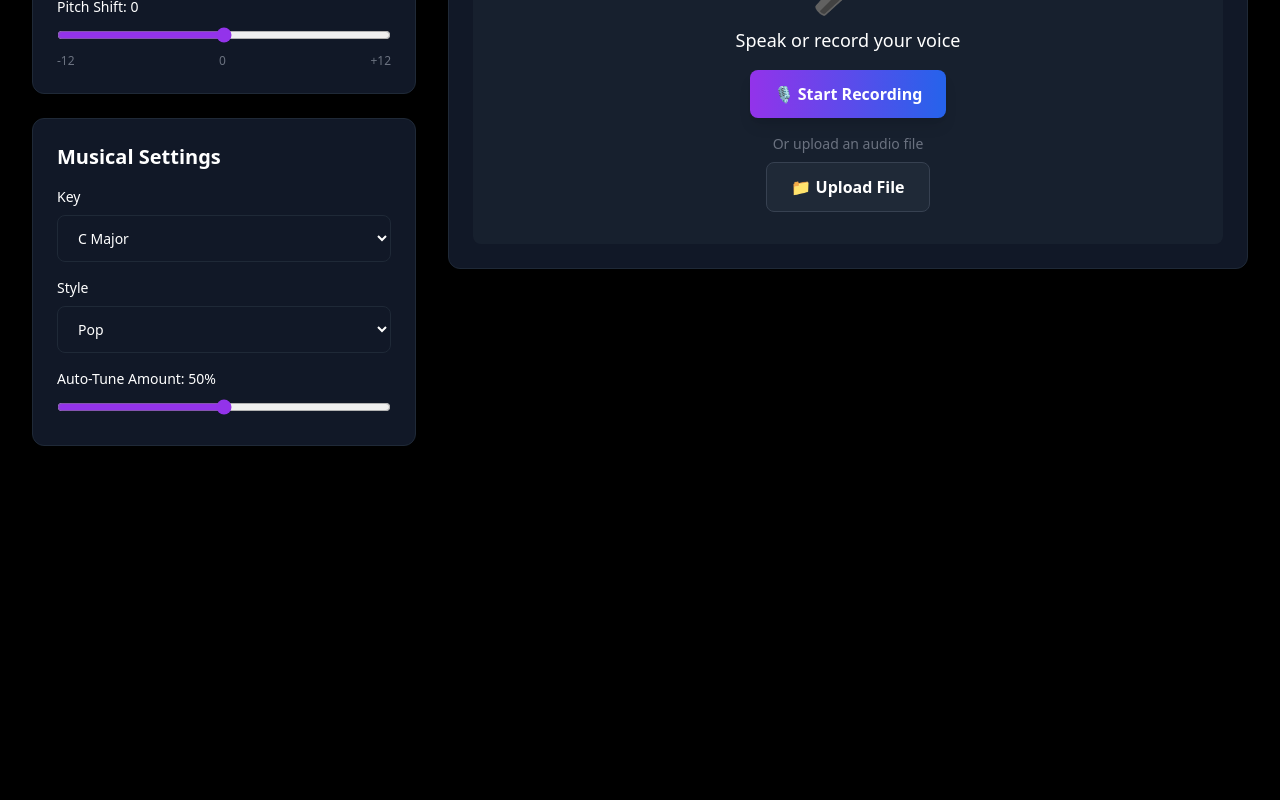
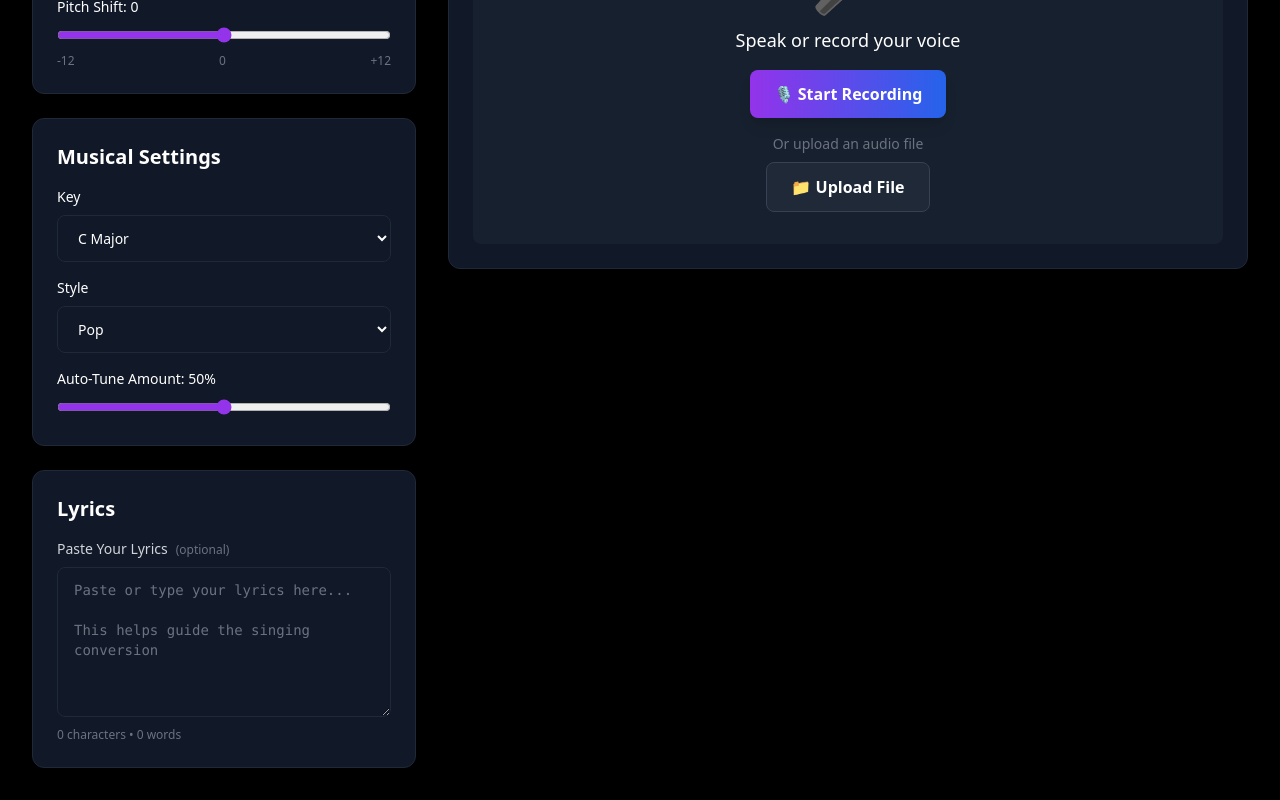
Before and after one commit to jonfolsetech-ctrl/FolseTech-AI-Driven-studio, a Next.js app: page /speech-to-singing in a window 1280 px wide. Shown: the part 277-1077 px from the top of the page. Before the commit the page ends 800 px from the top, so only its background shows below. Built offline with nearby package versions, Linux system fonts and the light colour scheme.

Commit message:
Add style prompt to beat generator and lyrics integration for speech-to-singing

```diff
--- a/app/api/speech-to-singing/route.ts
+++ b/app/api/speech-to-singing/route.ts
@@ -9,6 +9,7 @@ export async function POST(req: NextRequest) {
     const key = formData.get('key') as string
     const style = formData.get('style') as string
     const autoTune = formData.get('autoTune') as string
+    const lyrics = formData.get('lyrics') as string
 
     if (!audioFile) {
       return NextResponse.json(
@@ -23,6 +24,8 @@ export async function POST(req: NextRequest) {
       key,
       style,
       autoTune,
+      lyrics: lyrics ? `${lyrics.substring(0, 50)}...` : 'none',
+      lyricsLength: lyrics?.length || 0,
       fileSize: audioFile.size,
       fileType: audioFile.type
     })
@@ -34,11 +37,14 @@ export async function POST(req: NextRequest) {
     const audioBuffer = await audioFile.arrayBuffer()
 
     /*
-     * TO ADD REAL AI SPEECH-TO-SINGING CONVERSION:
+     * TO ADD REAL AI SPEECH-TO-SINGING CONVERSION WITH LYRICS:
+     *
+     * The lyrics parameter helps guide the AI to sing the specific words.
+     * Your voice recording provides the voice characteristics.
      *
      * Option 1: Replicate API (https://replicate.com)
      * - Sign up and get API token
-     * - Use models like: "so-vits-svc" or similar singing voice conversion models
+     * - Use models like: "so-vits-svc" or "bark" for singing voice conversion
      * - Example:
      *   const response = await fetch('https://api.replicate.com/v1/predictions', {
      *     method: 'POST',
@@ -48,23 +54,32 @@ export async function POST(req: NextRequest) {
      *     },
      *     body: JSON.stringify({
      *       version: "model-version-here",
-     *       input: { audio: base64Audio, pitch_shift: pitchShift }
+     *       input: {
+     *         audio: base64Audio,
+     *         pitch_shift: pitchShift,
+     *         lyrics: lyrics,  // Use lyrics to guide singing
+     *         style: style,
+     *         key: key
+     *       }
      *     })
      *   })
      *
-     * Option 2: OpenAI API (when available)
-     * - Use their audio processing capabilities
+     * Option 2: Suno AI or similar text-to-music services
+     * - Combine your voice characteristics with lyrics
+     * - Generate singing based on voice sample + lyrics
      *
      * Option 3: Custom Model
-     * - Host your own SoVITS, RVC, or similar model
-     * - Send audio to your model endpoint
+     * - Host your own SoVITS, RVC, or Diff-SVC model
+     * - Process: Extract voice features → Apply to lyrics → Generate singing
      *
-     * Option 4: ElevenLabs or similar voice AI services
-     * - Use their voice transformation APIs
+     * Option 4: ElevenLabs Voice Design
+     * - Clone voice from sample
+     * - Generate speech with singing intonation
      *
      * Add your API key to .env.local:
      * REPLICATE_API_TOKEN=your_token_here
      * ELEVENLABS_API_KEY=your_key_here
+     * SUNO_API_KEY=your_key_here
      */
 
     // For now, return the original audio as a placeholder
--- a/app/beat-generator/page.tsx
+++ b/app/beat-generator/page.tsx
@@ -8,6 +8,7 @@ export default function BeatGeneratorPage() {
   const [genre, setGenre] = useState('hip-hop')
   const [bpm, setBpm] = useState(120)
   const [mood, setMood] = useState('energetic')
+  const [stylePrompt, setStylePrompt] = useState('')
   const [isGenerating, setIsGenerating] = useState(false)
   const [hasGenerated, setHasGenerated] = useState(false)
 
@@ -82,6 +83,23 @@ export default function BeatGeneratorPage() {
                   </select>
                 </div>
 
+                <div>
+                  <label className="block text-sm font-semibold mb-2 text-gray-300">
+                    Style Description
+                    <span className="text-xs text-gray-500 ml-2">(optional)</span>
+                  </label>
+                  <textarea
+                    value={stylePrompt}
+                    onChange={(e) => setStylePrompt(e.target.value)}
+                    placeholder="Paste or describe your desired style... e.g., 'dark trap with heavy 808s and ethereal synths'"
+                    className="input-field min-h-[100px] resize-y"
+                    rows={4}
+                  />
+                  <p className="text-xs text-gray-500 mt-1">
+                    Add specific style instructions for more customized beats
+                  </p>
+                </div>
+
                 <button
                   onClick={handleGenerate}
                   disabled={isGenerating}
@@ -110,6 +128,12 @@ export default function BeatGeneratorPage() {
                       <div>
                         <h3 className="text-xl font-semibold">Beat_001.wav</h3>
                         <p className="text-sm text-gray-400">{genre} • {bpm} BPM • {mood}</p>
+                        {stylePrompt && (
+                          <p className="text-xs text-purple-400 mt-1">
+                            Custom style: {stylePrompt.substring(0, 60)}
+                            {stylePrompt.length > 60 ? '...' : ''}
+                          </p>
+                        )}
                       </div>
                       <button className="btn-secondary text-sm">Download</button>
                     </div>
--- a/app/speech-to-singing/page.tsx
+++ b/app/speech-to-singing/page.tsx
@@ -18,6 +18,7 @@ export default function SpeechToSingingPage() {
   const [key, setKey] = useState('C Major')
   const [style, setStyle] = useState('Pop')
   const [autoTune, setAutoTune] = useState(50)
+  const [lyrics, setLyrics] = useState('')
   const mediaRecorderRef = useRef<MediaRecorder | null>(null)
   const audioChunksRef = useRef<Blob[]>([])
 
@@ -92,6 +93,7 @@ export default function SpeechToSingingPage() {
       formData.append('key', key)
       formData.append('style', style)
       formData.append('autoTune', autoTune.toString())
+      formData.append('lyrics', lyrics)
 
       console.log('Sending conversion request...')
 
@@ -249,6 +251,28 @@ export default function SpeechToSingingPage() {
                 </div>
               </div>
             </div>
+
+            <div className="card">
+              <h2 className="text-xl font-bold mb-4">Lyrics</h2>
+              <div className="space-y-4">
+                <div>
+                  <label className="block text-sm mb-2 text-gray-300">
+                    Paste Your Lyrics
+                    <span className="text-xs text-gray-500 ml-2">(optional)</span>
+                  </label>
+                  <textarea
+                    value={lyrics}
+                    onChange={(e) => setLyrics(e.target.value)}
+                    placeholder="Paste or type your lyrics here...&#10;&#10;This helps guide the singing conversion"
+                    className="input-field min-h-[150px] resize-y font-mono text-sm"
+                    rows={6}
+                  />
+                  <p className="text-xs text-gray-500 mt-1">
+                    {lyrics.length} characters • {lyrics.split(/\s+/).filter(Boolean).length} words
+                  </p>
+                </div>
+              </div>
+            </div>
           </div>
 
           {/* Main Interface */}
```
